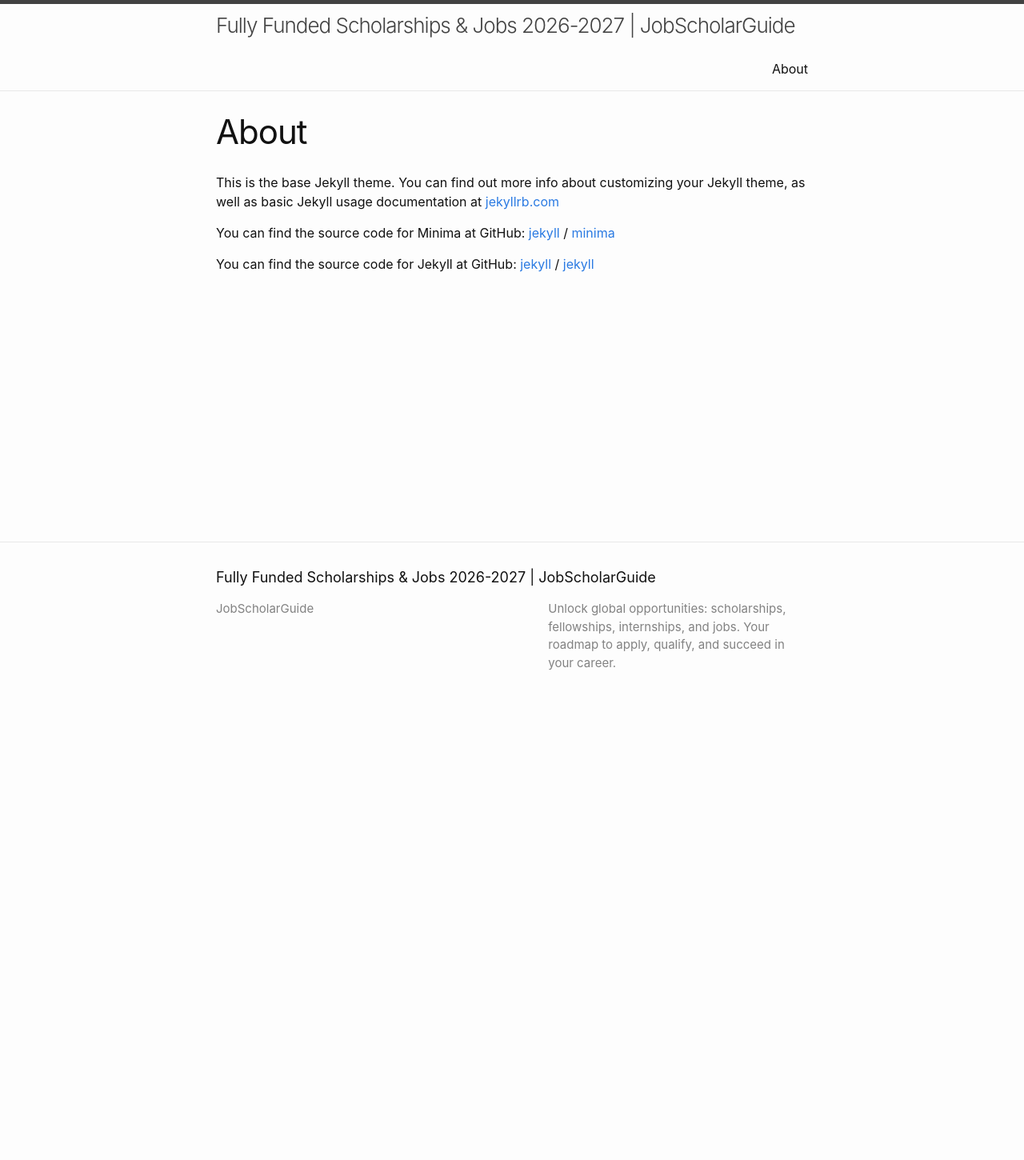
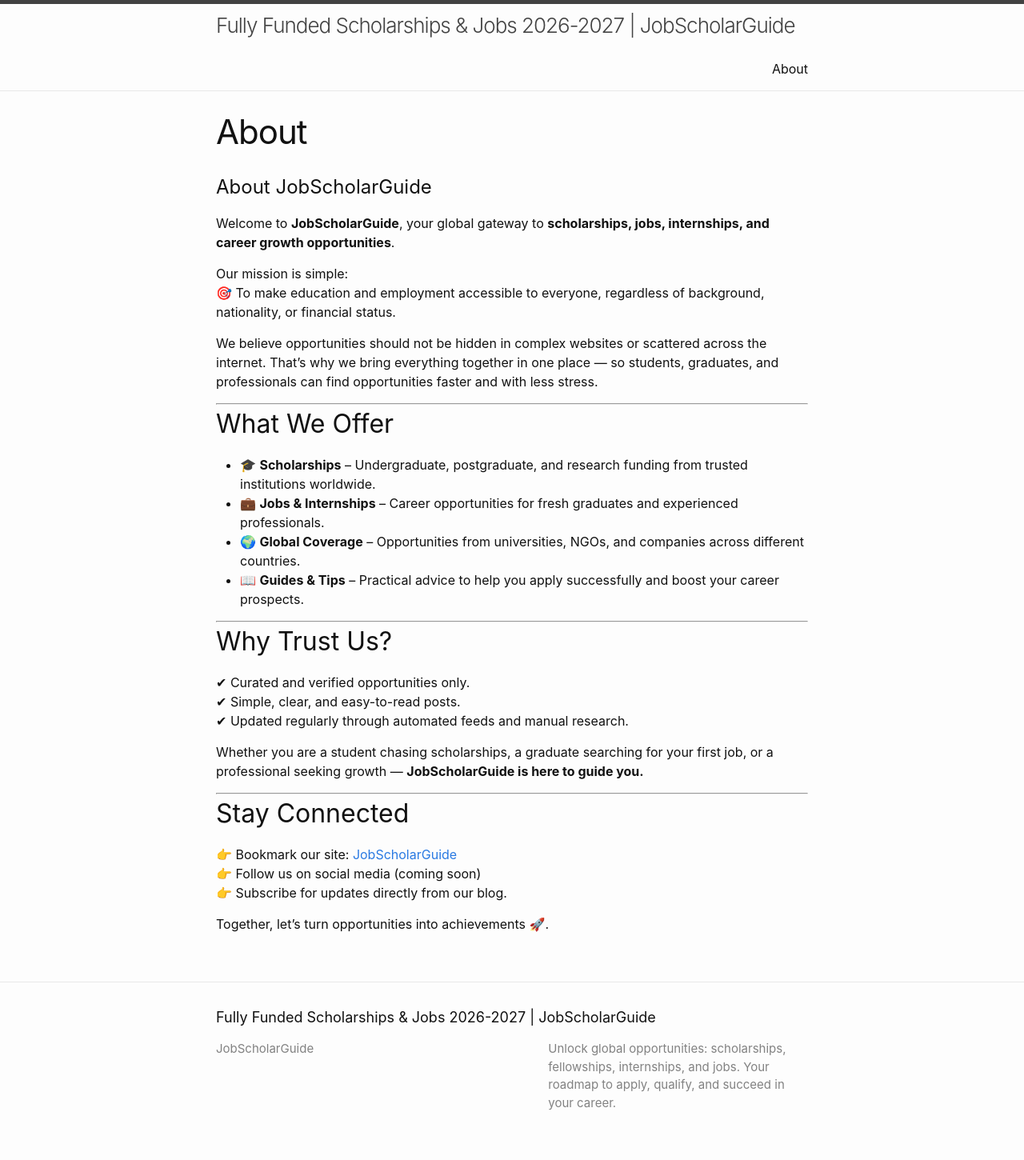
Before and after one commit to jobscholarguide/jobscholarguide.github.io, a Jekyll site: the page built from about.md, in a window 1280 px wide. Shown: the whole page at 80% size. Built offline with Jekyll 4.4.1, drawn with Linux system fonts in a browser that asks for light colours; before the commit the page ends 900 px from its top, so only the background shows below that.

Commit message:
Update about.md

```diff
--- a/about.md
+++ b/about.md
@@ -2,17 +2,40 @@
 layout: page
 title: About
 permalink: /about/
+description: "Learn more about JobScholarGuide, your trusted source for global scholarships, internships, jobs, and career growth opportunities."
 ---
 
-This is the base Jekyll theme. You can find out more info about customizing your Jekyll theme, as well as basic Jekyll usage documentation at [jekyllrb.com](https://jekyllrb.com/)
+# About JobScholarGuide
 
-You can find the source code for Minima at GitHub:
-[jekyll][jekyll-organization] /
-[minima](https://github.com/jekyll/minima)
+Welcome to **JobScholarGuide**, your global gateway to **scholarships, jobs, internships, and career growth opportunities**.
 
-You can find the source code for Jekyll at GitHub:
-[jekyll][jekyll-organization] /
-[jekyll](https://github.com/jekyll/jekyll)
+Our mission is simple:
+🎯 To make education and employment accessible to everyone, regardless of background, nationality, or financial status.
 
+We believe opportunities should not be hidden in complex websites or scattered across the internet. That’s why we bring everything together in one place — so students, graduates, and professionals can find opportunities faster and with less stress.
 
-[jekyll-organization]: https://github.com/jekyll
+---
+
+## What We Offer
+- 🎓 **Scholarships** – Undergraduate, postgraduate, and research funding from trusted institutions worldwide.
+- 💼 **Jobs & Internships** – Career opportunities for fresh graduates and experienced professionals.
+- 🌍 **Global Coverage** – Opportunities from universities, NGOs, and companies across different countries.
+- 📖 **Guides & Tips** – Practical advice to help you apply successfully and boost your career prospects.
+
+---
+
+## Why Trust Us?
+✔ Curated and verified opportunities only.
+✔ Simple, clear, and easy-to-read posts.
+✔ Updated regularly through automated feeds and manual research.
+
+Whether you are a student chasing scholarships, a graduate searching for your first job, or a professional seeking growth — **JobScholarGuide is here to guide you.**
+
+---
+
+## Stay Connected
+👉 Bookmark our site: [JobScholarGuide](https://ekonet1.github.io/jobscholarguide/)
+👉 Follow us on social media (coming soon)
+👉 Subscribe for updates directly from our blog.
+
+Together, let’s turn opportunities into achievements 🚀.
```
